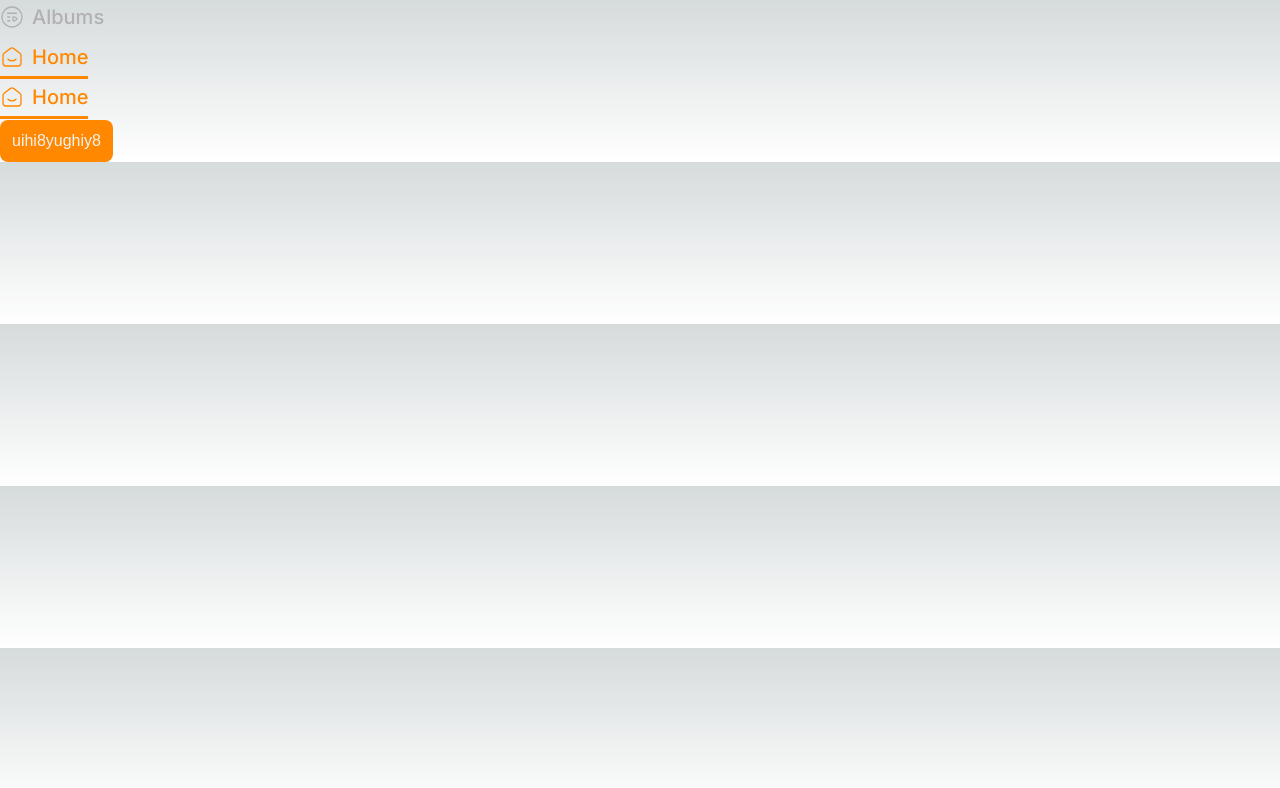
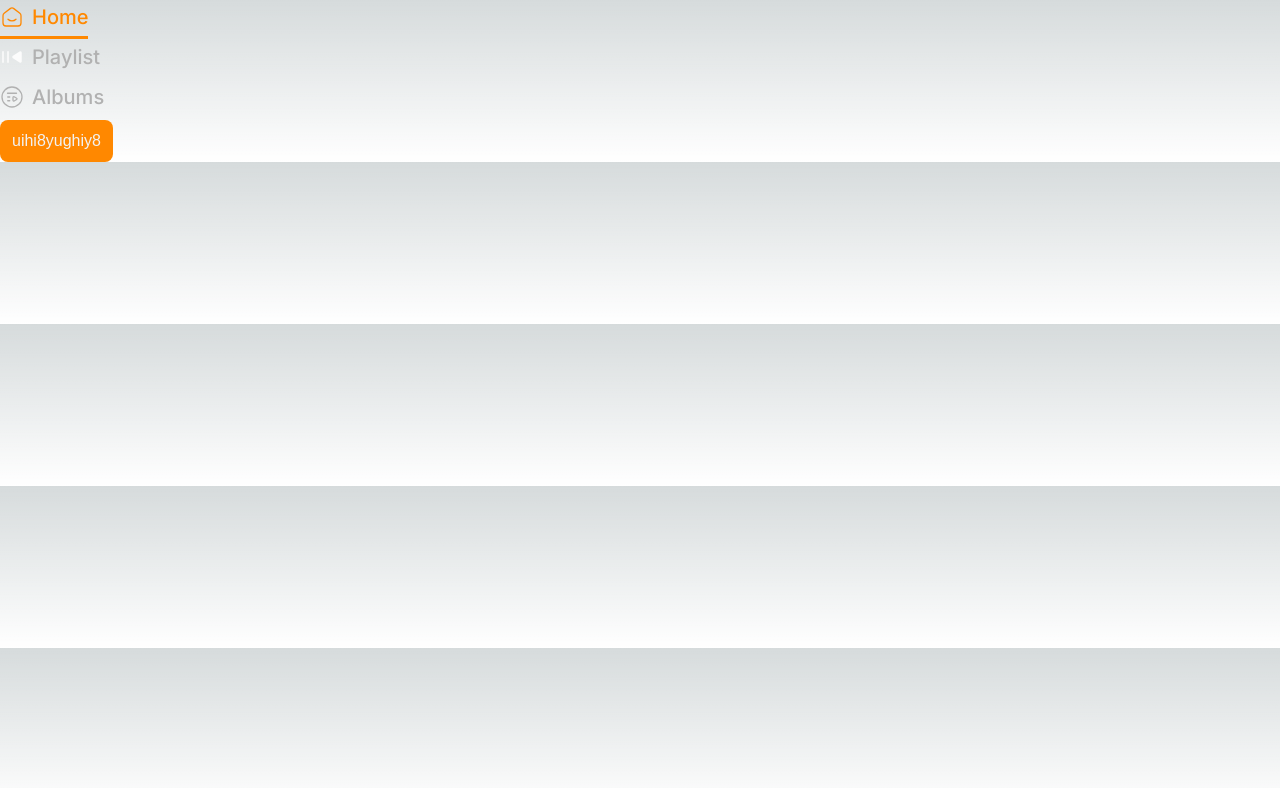
Before and after one commit to lizaBukia/dnck-front, a Next.js app: page / in a window 1280 px wide. Shown: the top 788 px of the page. Built offline with nearby package versions, Linux system fonts and the light colour scheme.

Commit message:
chore: resolved comments

```diff
--- a/app/Components/Text/Text.tsx
+++ b/app/Components/Text/Text.tsx
@@ -12,7 +12,7 @@ const Text: TextType = (props: PrimaryTextPropsInterface) => {
   if (props.className) className.push(props.className);
 
   return (
-    <Type style={{ color }} className={className.join(' ')}>
+    <Type style={{ color }} className={className.join(' ').trim()}>
       {props.children}
     </Type>
   );
--- a/app/layout.tsx
+++ b/app/layout.tsx
@@ -24,9 +24,13 @@ export default function RootLayout({
   return (
     <html lang="en">
       <body className={inter.className}>
+        <NavItem title={'Home'} icon={IconNameEnum.Home} href="/" />
+        <NavItem
+          title={'Playlist'}
+          icon={IconNameEnum.Pause}
+          href={'/Playlist'}
+        />
         <NavItem title={'Albums'} icon={IconNameEnum.PlayList} href="/user" />
-        <NavItem title={'Home'} icon={IconNameEnum.Home} href="/" />
-        <NavItem title={'Home'} icon={IconNameEnum.Home} href={'/'} />
         {children}
       </body>
     </html>
--- a/app/page.module.css
+++ b/app/page.module.css
@@ -52,7 +52,9 @@
   border-radius: var(--border-radius);
   background: rgba(var(--card-rgb), 0);
   border: 1px solid rgba(var(--card-border-rgb), 0);
-  transition: background 200ms, border 200ms;
+  transition:
+    background 200ms,
+    border 200ms;
 }
 
 .card span {
@@ -99,7 +101,7 @@
 
 .center::before,
 .center::after {
-  content: "";
+  content: '';
   left: 50%;
   position: absolute;
   filter: blur(45px);
--- a/app/page.tsx
+++ b/app/page.tsx
@@ -6,8 +6,9 @@ export default function Home(): JSX.Element {
   return (
     <Button
       type={ButtonTypeEnum.Primary}
-      onClick={() => console.log('darxeuli maq')}>
-        uihi8yughiy8
+      onClick={() => console.log('darxeuli maq')}
+    >
+      uihi8yughiy8
     </Button>
   );
 }
```
